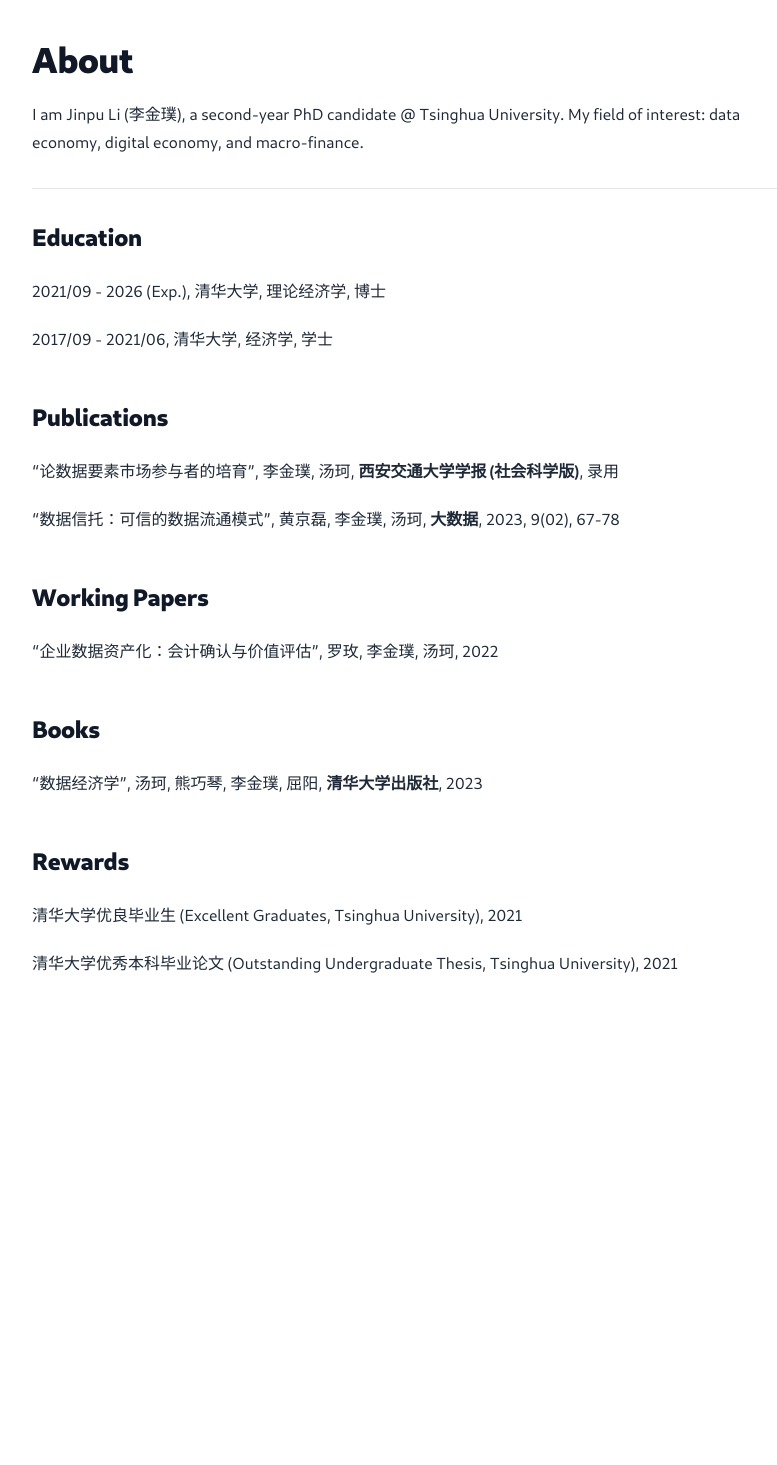
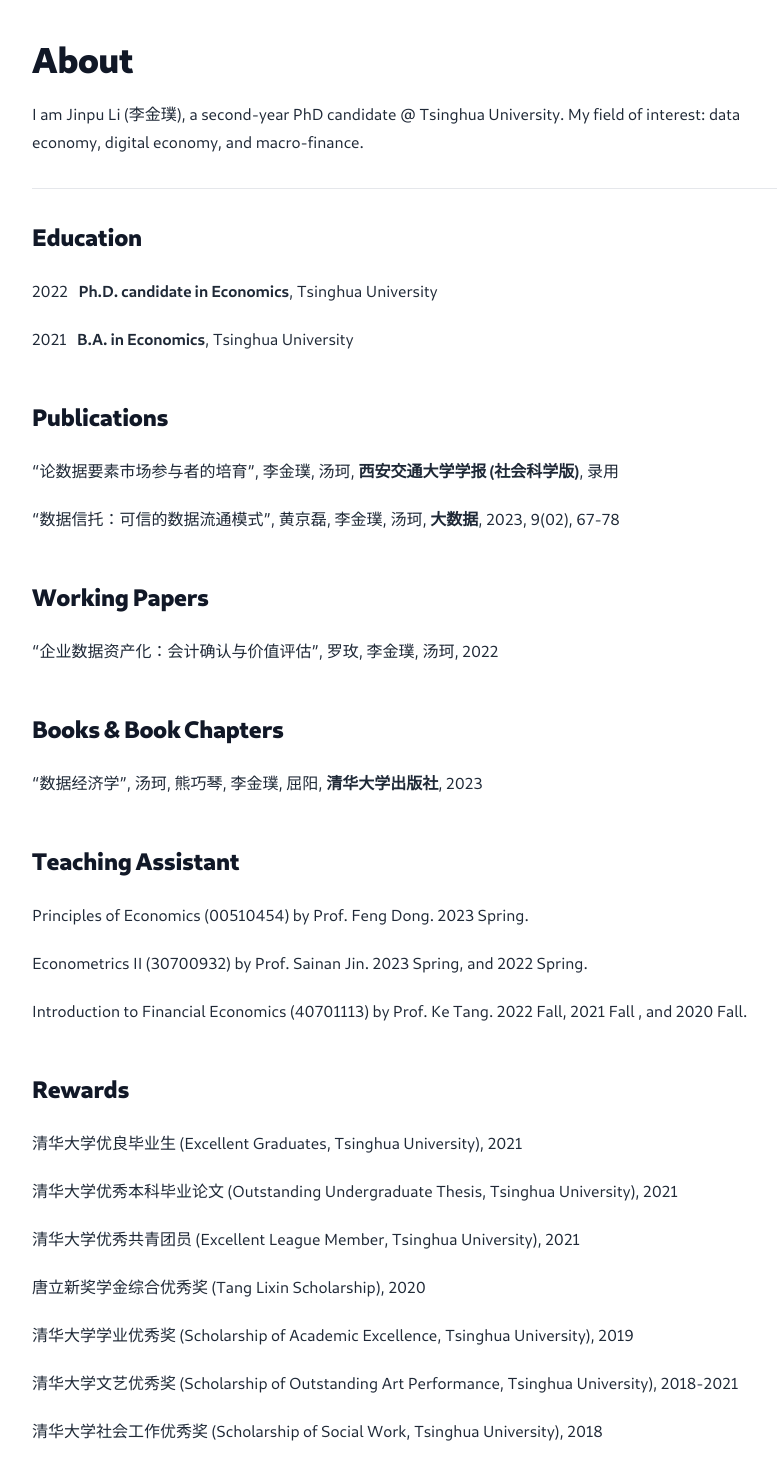
Before and after one commit to lijinpu/lijinpu.github.io, a Next.js app: page /about in a window 1280 px wide. Shown: the part 40-1505 px from the top of the page, without its empty margins (232-1009 px from the left). Before the commit the page ends 1037 px from the top, so only its background shows below. Built offline with nearby package versions, Linux system fonts and the light colour scheme.

Commit message:
auto update

```diff
--- a/pages/about.tsx
+++ b/pages/about.tsx
@@ -11,10 +11,10 @@
 
         <h2>Education</h2>
         <p>
-        2021/09 - 2026 (Exp.), 清华大学, 理论经济学, 博士
+        2022&nbsp;&nbsp;&nbsp;<b>Ph.D. candidate in Economics</b>, Tsinghua University
         </p>
         <p>
-        2017/09 - 2021/06,     清华大学, 经济学, 学士
+        2021&nbsp;&nbsp;&nbsp;<b>B.A. in Economics</b>, Tsinghua University
         </p>
 
         <h2>Publications</h2>
@@ -29,9 +29,19 @@
         <p>
         “企业数据资产化：会计确认与价值评估”, 罗玫, 李金璞, 汤珂, 2022
         </p>
-        <h2>Books</h2>
+        <h2>Books & Book Chapters</h2>
         <p>
           “数据经济学”, 汤珂, 熊巧琴, 李金璞, 屈阳, <b>清华大学出版社</b>, 2023
+        </p>
+        <h2>Teaching Assistant</h2>
+        <p>
+        Principles of Economics (00510454) by Prof. Feng Dong. 2023 Spring.
+        </p>
+        <p>
+        Econometrics II (30700932) by Prof. Sainan Jin. 2023 Spring, and 2022 Spring.
+        </p>
+        <p>
+        Introduction to Financial Economics (40701113) by Prof. Ke Tang. 2022 Fall, 2021 Fall , and 2020 Fall.
         </p>
         <h2>Rewards</h2>
         <p>
@@ -40,6 +50,21 @@
         <p>
         清华大学优秀本科毕业论文 (Outstanding Undergraduate Thesis, Tsinghua University), 2021
         </p>
+        <p>
+        清华大学优秀共青团员 (Excellent League Member, Tsinghua University), 2021
+        </p>
+        <p>
+        唐立新奖学金综合优秀奖 (Tang Lixin Scholarship), 2020
+        </p>
+        <p>
+        清华大学学业优秀奖 (Scholarship of Academic Excellence, Tsinghua University), 2019
+        </p>
+        <p>
+        清华大学文艺优秀奖 (Scholarship of Outstanding Art Performance, Tsinghua University), 2018-2021
+        </p>
+        <p>
+        清华大学社会工作优秀奖 (Scholarship of Social Work, Tsinghua University), 2018
+        </p>
       </div>
     </div>
   )
```
Also changed, not shown: 1 other file (tests, documents, lock files or other folders).
